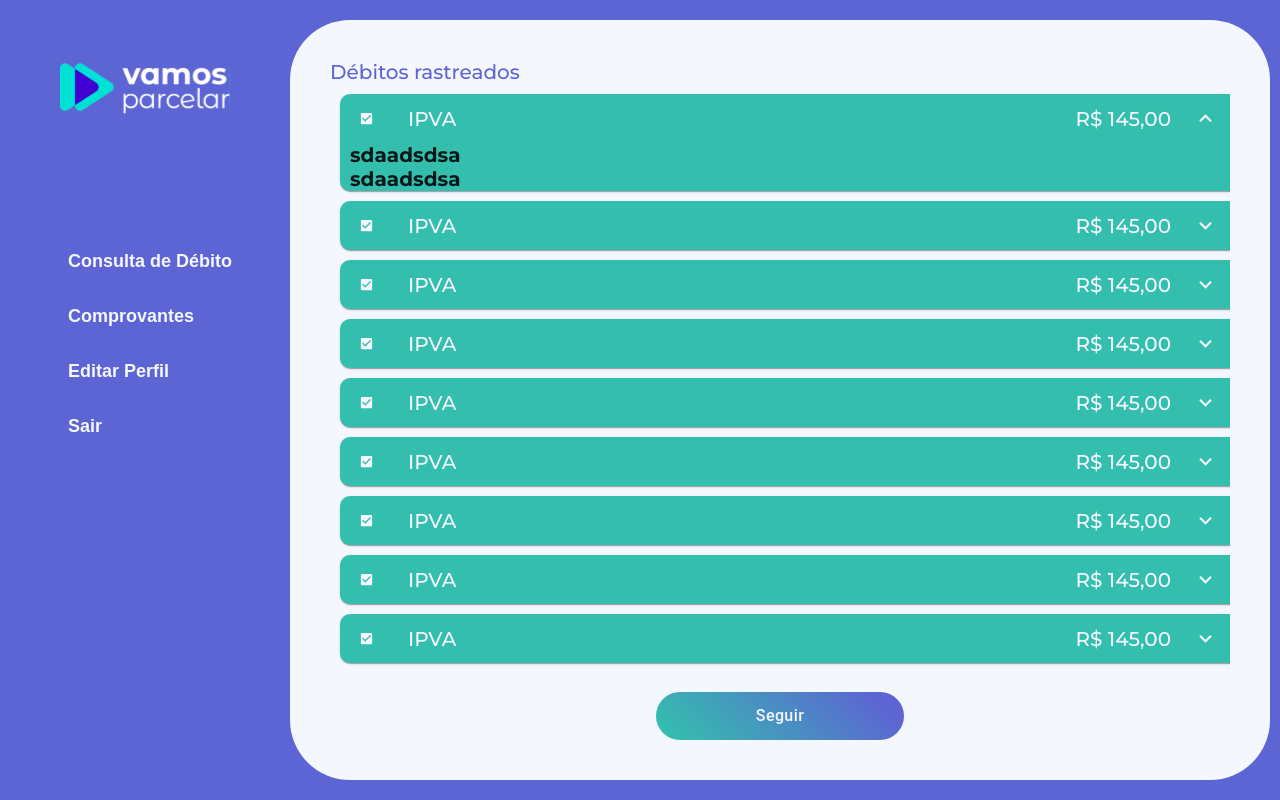
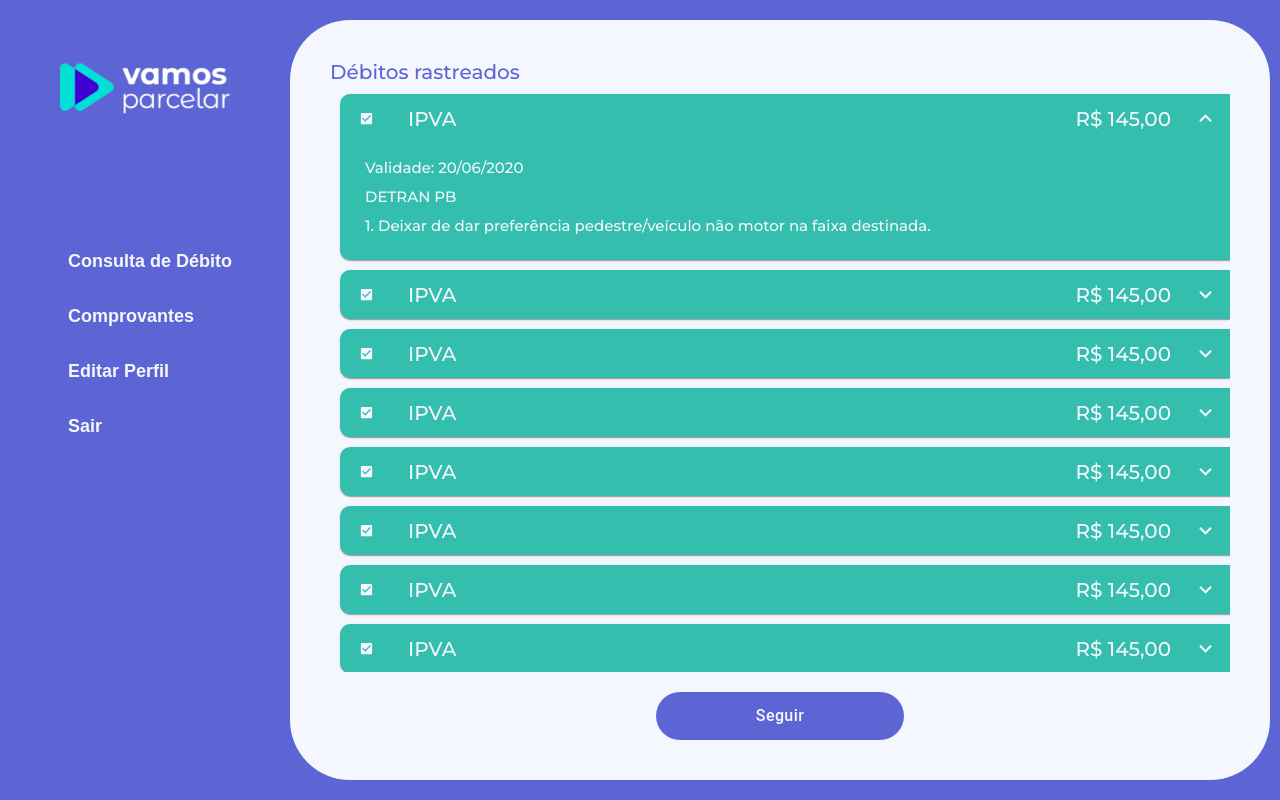
Before and after one commit to Vamos-Parcelar-Lift-Learning/Frontend, a React (Create React App) app: page /debit_consultation in a window 1280 px wide. Both pictures are taken after a click on the button 1205 px from the left and 118 px from the top of the page. Built offline with nearby package versions, Linux system fonts and the light colour scheme.

Commit message:
adicionando cabeçalho e refatorando debitCard

```diff
--- a/src/components/Button/styles.ts
+++ b/src/components/Button/styles.ts
@@ -18,7 +18,7 @@ export const ButtonContainer = styled(Button)`
 
 export const useStyles = makeStyles({
   button: {
-    background: `linear-gradient(45deg, ${colors.TERTIARY} 5%, ${colors.PRIMARY} 90%)`,
+    background: colors.PRIMARY,
   },
   label: {
     textTransform: 'capitalize',
--- a/src/components/DebitCard/index.tsx
+++ b/src/components/DebitCard/index.tsx
@@ -6,10 +6,12 @@ import {
   CardDebit,
   CardContainer,
   InfoContainer,
+  InfoText,
   CardCheckbox,
   CardTitle,
   CollapseButton,
   useStyles,
+  CollapseInfo,
 } from './styles';
 
 const DebitCard: React.FC = () => {
@@ -40,8 +42,14 @@ const DebitCard: React.FC = () => {
       </CardContainer>
 
       <Collapse in={expanded} timeout="auto" unmountOnExit>
-        <h1>sdaadsdsa</h1>
-        <h1>sdaadsdsa</h1>
+        <CollapseInfo>
+          <InfoText>Validade: 20/06/2020</InfoText>
+          <InfoText>DETRAN PB</InfoText>
+          <InfoText>
+            1. Deixar de dar preferência pedestre/veículo não motor na faixa
+            destinada.
+          </InfoText>
+        </CollapseInfo>
       </Collapse>
     </CardDebit>
   );
--- a/src/components/DebitCard/styles.ts
+++ b/src/components/DebitCard/styles.ts
@@ -58,3 +58,16 @@ export const useStyles = makeStyles(theme => ({
     transform: 'rotate(180deg)',
   },
 }));
+
+export const InfoText = styled.span`
+  font-size: 15px;
+  color: ${colors.fontPrimary};
+  font-weight: 500;
+  margin-bottom: 10px;
+`;
+
+export const CollapseInfo = styled.div`
+  display: flex;
+  flex-direction: column;
+  padding: 15px;
+`;
--- /dev/null
+++ b/src/components/Header/index.tsx
@@ -0,0 +1,23 @@
+import React from 'react';
+
+import {
+  Container,
+  TitleLocalization,
+  CashBack,
+  CashBackText,
+  Avatar,
+} from './styles';
+
+const Header: React.FC = () => {
+  return (
+    <Container>
+      <TitleLocalization>FKMJX909780</TitleLocalization>
+      <CashBack>
+        <CashBackText>Cashback: R$ 20,00</CashBackText>
+      </CashBack>
+      <Avatar />
+    </Container>
+  );
+};
+
+export default Header;
--- /dev/null
+++ b/src/components/Header/styles.ts
@@ -0,0 +1,34 @@
+import styled from 'styled-components';
+import colors from '../../styles/colors';
+
+export const Container = styled.div`
+  width: 100%;
+  display: flex;
+  flex-direction: row;
+  align-items: center;
+  justify-content: space-around;
+`;
+
+export const TitleLocalization = styled.span`
+  font-size: 20px;
+  color: ${colors.PRIMARY};
+  font-weight: 500;
+`;
+
+export const CashBack = styled.div`
+  border: 2px solid ${colors.PRIMARY};
+  padding: 10px 35px;
+  border-radius: 20px;
+`;
+
+export const CashBackText = styled.span`
+  font-size: 20px;
+  color: ${colors.PRIMARY};
+  font-weight: 500;
+`;
+
+export const Avatar = styled.div`
+  border: 2px solid ${colors.PRIMARY};
+  padding: 30px;
+  border-radius: 35px;
+`;
--- a/src/components/index.ts
+++ b/src/components/index.ts
@@ -1,2 +1,3 @@
 export { default as Button } from './Button';
 export { default as DebitCard } from './DebitCard';
+export { default as Header } from './Header';
```
